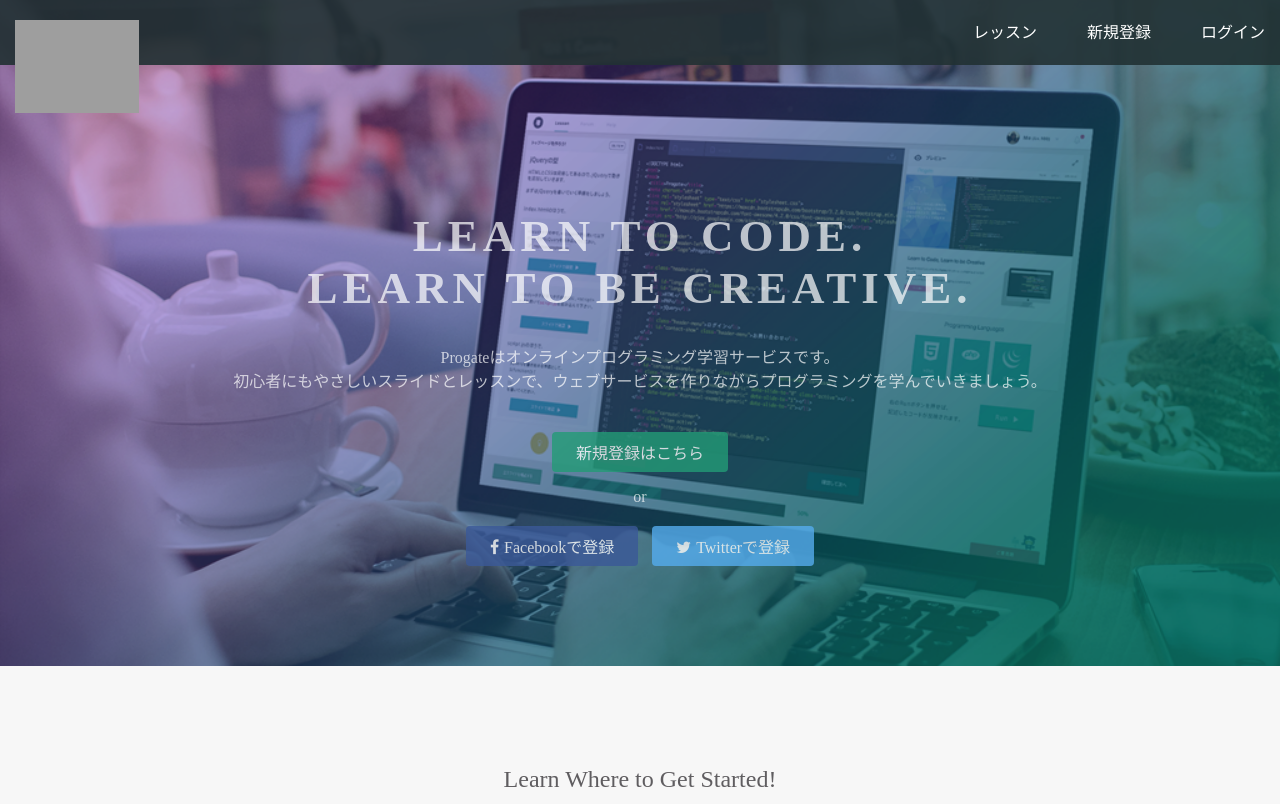
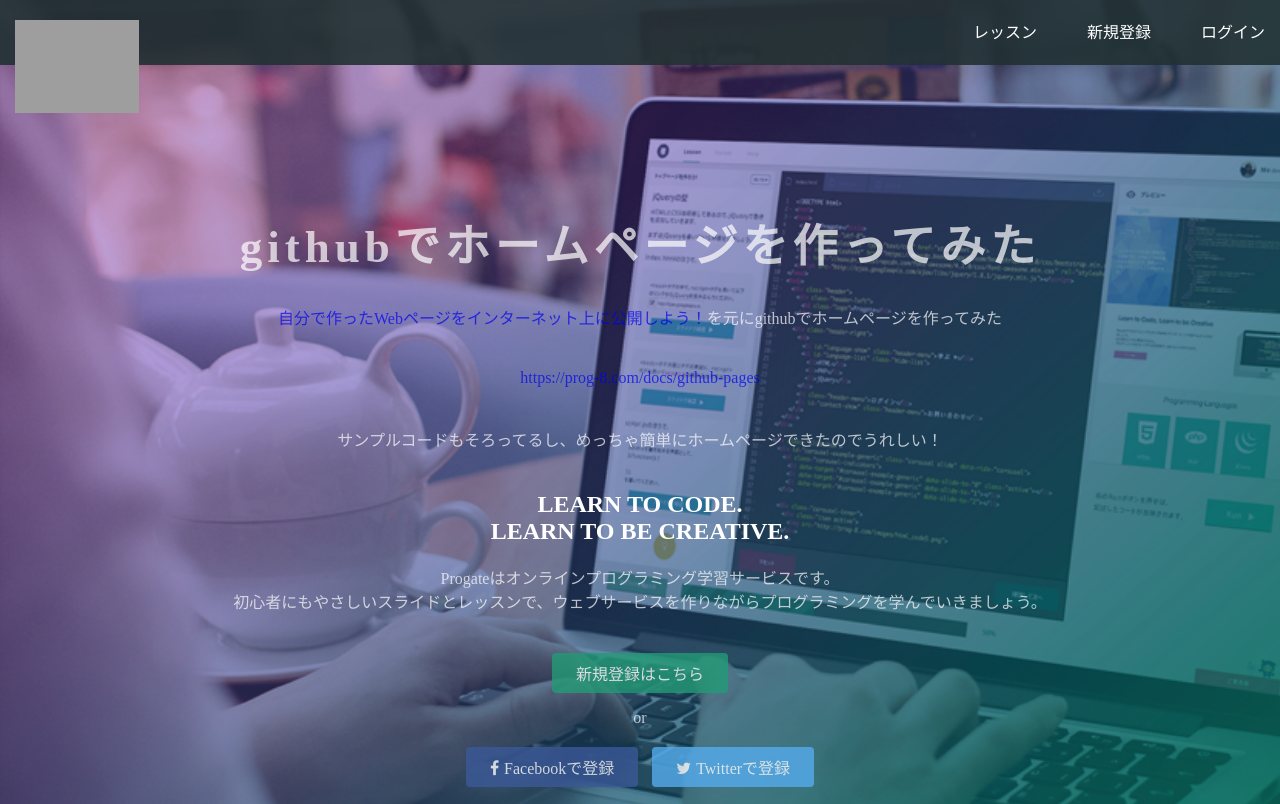
Before and after one commit to meimei092/blogtest2, a plain HTML site: page index.html in a window 1280 px wide. Shown: the top 804 px of the page. Drawn offline with Linux system fonts and the light colour scheme; grey boxes are pictures that could not be loaded.

Commit message:
Update index.html

```diff
--- a/index.html
+++ b/index.html
@@ -23,7 +23,11 @@
   </header>
   <div class="top-wrapper">
     <div class="container">
-      <h1>LEARN TO CODE.<br>LEARN TO BE CREATIVE.</h1>
+      <h1>githubでホームページを作ってみた</h1>
+      <p><a href="https://prog-8.com/docs/github-pages">自分で作ったWebページをインターネット上に公開しよう！</a>を元にgithubでホームページを作ってみた</p>
+      <p><a href="https://prog-8.com/docs/github-pages">https://prog-8.com/docs/github-pages</a></p>
+      <p>サンプルコードもそろってるし、めっちゃ簡単にホームページできたのでうれしい！</p>
+      <h2>LEARN TO CODE.<br>LEARN TO BE CREATIVE.</h2>
       <p>Progateはオンラインプログラミング学習サービスです。<br>初心者にもやさしいスライドとレッスンで、ウェブサービスを作りながらプログラミングを学んでいきましょう。</p>
       <div class="btn-wrapper">
         <a href="#" class="btn signup">新規登録はこちら</a>
```
